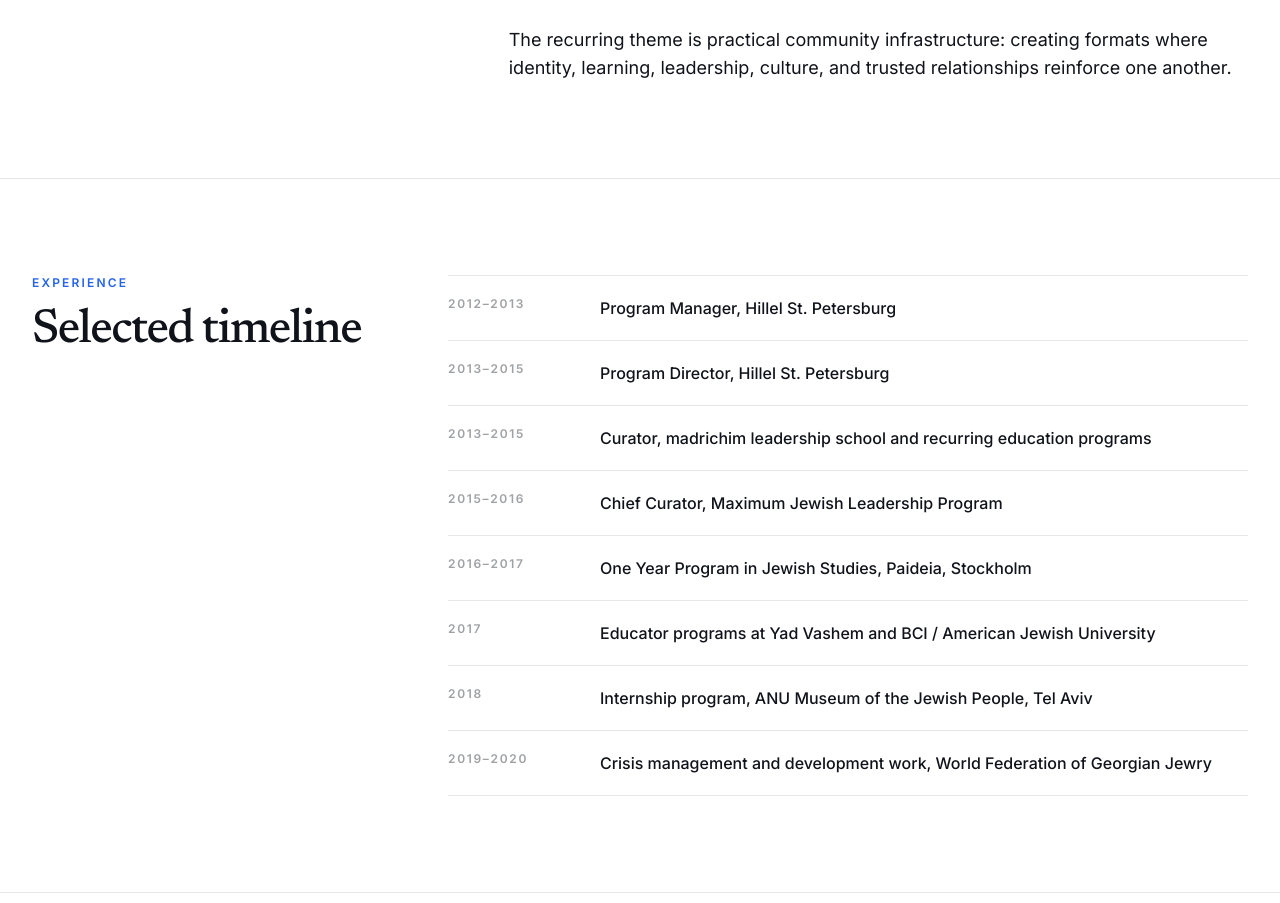
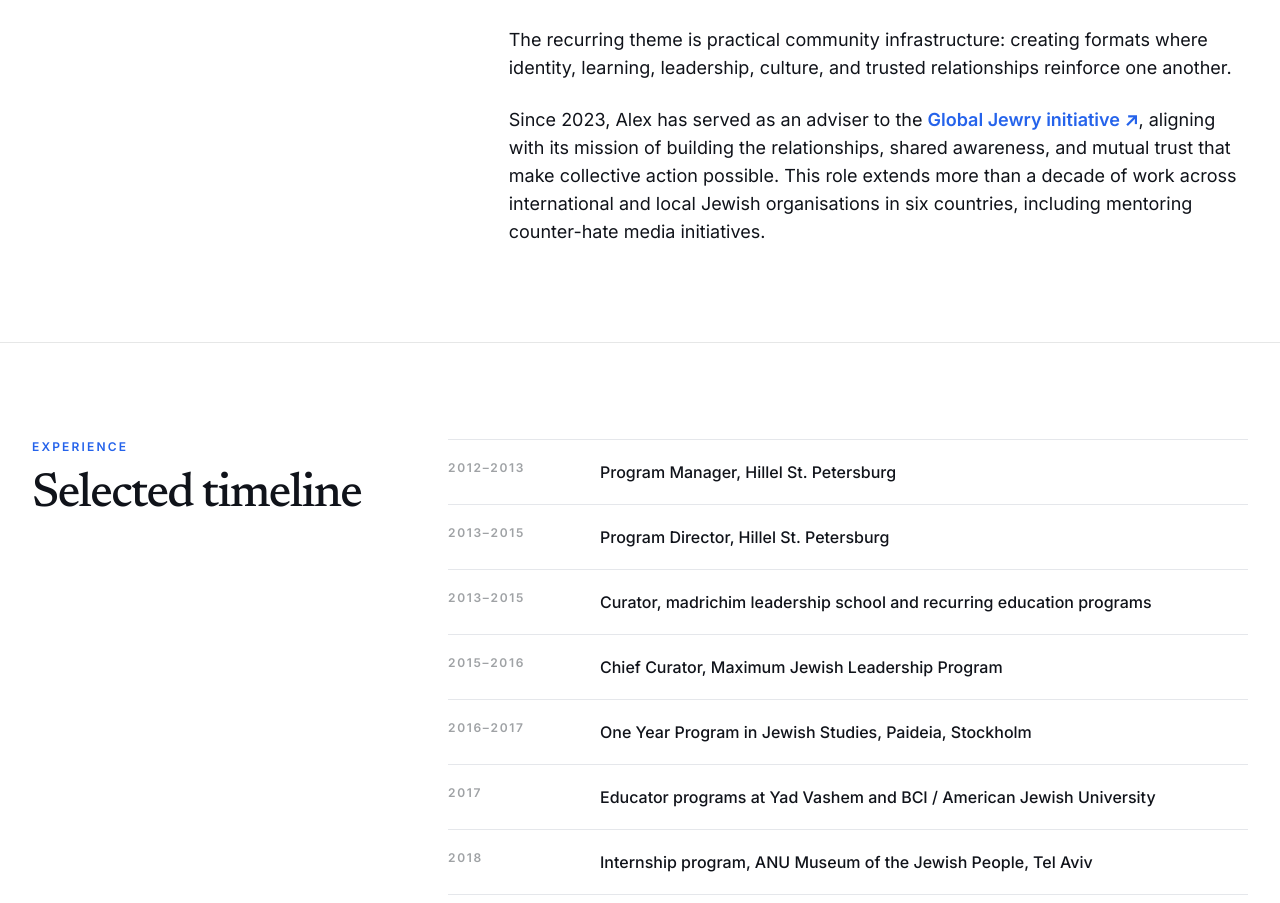
Before and after one commit to maninawild/alex-lindholm-site, a Next.js app: page /private/jewish in a window 1280 px wide. Shown: the part 1014-1917 px from the top of the page. Built offline with nearby package versions, Linux system fonts and the light colour scheme.

Commit message:
Add Global Jewry advisory context

```diff
--- a/app/private/jewish/page.tsx
+++ b/app/private/jewish/page.tsx
@@ -172,6 +172,9 @@
               </p>
               <p>
                 The recurring theme is practical community infrastructure: creating formats where identity, learning, leadership, culture, and trusted relationships reinforce one another.
+              </p>
+              <p>
+                Since 2023, Alex has served as an adviser to the <a href="https://globaljewry.org/about-us/alex-lindholm/" target="_blank" rel="noopener noreferrer" className="font-semibold text-electric hover:underline">Global Jewry initiative ↗</a>, aligning with its mission of building the relationships, shared awareness, and mutual trust that make collective action possible. This role extends more than a decade of work across international and local Jewish organisations in six countries, including mentoring counter-hate media initiatives.
               </p>
             </div>
           </div>
```
